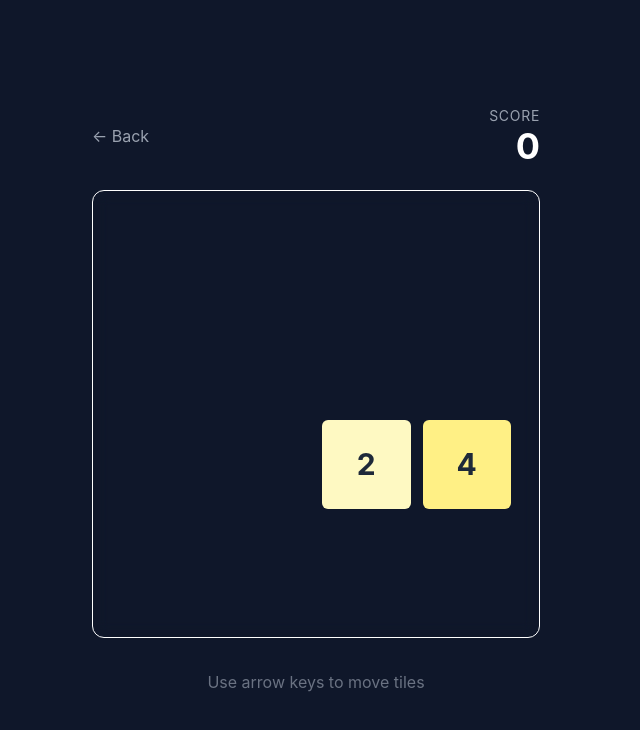
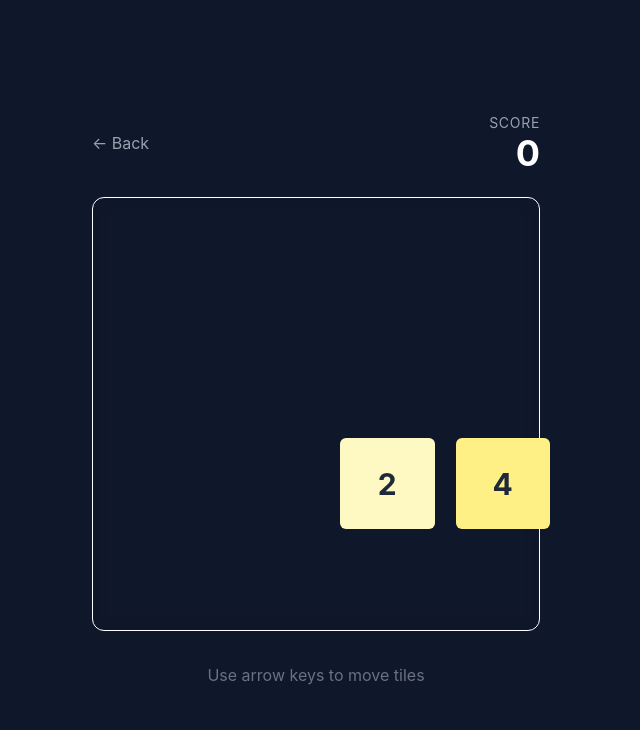
Before and after one commit to robinkct/game-portfolio, a React (Vite) app: page /games/2048 in a window 1280 px wide. Shown: the top 730 px of the page, without its empty margins (324-964 px from the left). Built offline with nearby package versions, Linux system fonts and the light colour scheme.

Commit message:
Feature: Add 0.1s movement animation to 2048

```diff
--- a/src/games/game-2048/Game2048.jsx
+++ b/src/games/game-2048/Game2048.jsx
@@ -1,5 +1,5 @@
 import { useEffect } from 'react';
-import { motion } from 'framer-motion';
+import { motion, AnimatePresence } from 'framer-motion';
 import { Link } from 'react-router-dom';
 import { use2048 } from './use2048';
 
@@ -35,6 +35,16 @@ const Game2048 = () => {
         return colors[value] || 'bg-gaming-900 text-white';
     };
 
+    // Flatten board to list of tiles with coordinates
+    const tiles = [];
+    board.forEach((row, r) => {
+        row.forEach((tile, c) => {
+            if (tile) {
+                tiles.push({ ...tile, r, c });
+            }
+        });
+    });
+
     return (
         <div className="min-h-screen bg-gaming-dark flex flex-col items-center justify-center p-4 relative overflow-hidden">
             {/* Background Decor */}
@@ -52,25 +62,63 @@ const Game2048 = () => {
                 </div>
 
                 <div className="bg-gaming-900/50 p-4 rounded-xl border border-gaming-900 backdrop-blur-sm relative">
-                    <div className="grid grid-cols-4 gap-3 bg-gaming-800/30 p-3 rounded-lg">
-                        {board.map((row, rIndex) => (
-                            row.map((cell, cIndex) => (
-                                <motion.div
-                                    key={`${rIndex}-${cIndex}`}
-                                    layout
-                                    initial={{ scale: 0 }}
-                                    animate={{ scale: 1 }}
-                                    transition={{ type: "spring", stiffness: 200, damping: 20 }}
-                                    className={`w-full aspect-square rounded-md flex items-center justify-center text-3xl font-bold ${getTileColor(cell)}`}
-                                >
-                                    {cell !== 0 && cell}
-                                </motion.div>
-                            ))
+                    {/* Grid Background */}
+                    <div className="grid grid-cols-4 gap-3 bg-gaming-800/30 p-3 rounded-lg relative h-[350px] sm:h-[400px]">
+                        {/* Empty Cells for visual grid */}
+                        {Array(16).fill(null).map((_, i) => (
+                            <div key={i} className="bg-gaming-card rounded-md w-full h-full opacity-50" />
                         ))}
+
+                        {/* Interactive Tiles Layer */}
+                        <div className="absolute inset-0 p-3 pointer-events-none">
+                            <AnimatePresence>
+                                {tiles.map((tile) => (
+                                    <motion.div
+                                        key={tile.id}
+                                        initial={tile.isNew ? { scale: 0 } : { scale: 1 }}
+                                        animate={{
+                                            scale: 1,
+                                            // Calculate position based on percentage (100% / 4 rows/cols)
+                                            // Gap calculation is tricky in absolute percentage.
+                                            // Easier to use CSS Grid for layout, but wait...
+                                            // If I use absolute position, I need to know exact pixel or % values including gaps.
+                                            // Alternative: Use layout prop within the same grid?
+                                            // If I use layout prop, I need to flatten the list and rely on FLIP.
+                                            // BUT, with grid, empty cells mess up the order.
+                                            // Absolute positioning is safer for 2048.
+
+                                            // Let's assume uniform grid with gap.
+                                            // Top = (Row Index * 25)%
+                                            // Left = (Col Index * 25)%
+                                            // But we have gaps.
+                                            // Let's use calc.
+                                            left: `calc(${tile.c * 25}% + ${tile.c * 0.75}rem)`, // 0.75rem is approximate gap-3
+                                            top: `calc(${tile.r * 25}% + ${tile.r * 0.75}rem)`,
+                                        }}
+                                        exit={{ scale: 0, opacity: 0 }}
+                                        transition={{
+                                            // The user explicitly requested 0.1s delay/duration for movement
+                                            type: "tween",
+                                            ease: "easeInOut", // easeInOut for smooth sliding
+                                            duration: 0.1
+                                        }}
+                                        className={`absolute w-[calc(25%-0.56rem)] h-[calc(25%-0.56rem)] rounded-md flex items-center justify-center text-3xl font-bold ${getTileColor(tile.value)} z-10`}
+                                        style={{
+                                            // Fine tuning the size calculation to account for gaps
+                                            // gap-3 = 0.75rem. Total gap space = 3 * 0.75rem = 2.25rem
+                                            // Cell width = (100% - 2.25rem) / 4.
+                                            // For simplicity, let the calc in tailwind handle it or use style
+                                        }}
+                                    >
+                                        {tile.value}
+                                    </motion.div>
+                                ))}
+                            </AnimatePresence>
+                        </div>
                     </div>
 
                     {(gameOver || hasWon) && (
-                        <div className="absolute inset-0 bg-black/80 flex flex-col items-center justify-center rounded-xl z-10 backdrop-blur-sm">
+                        <div className="absolute inset-0 bg-black/80 flex flex-col items-center justify-center rounded-xl z-20 backdrop-blur-sm">
                             <h2 className={`text-5xl font-bold mb-4 ${hasWon ? 'text-yellow-400' : 'text-red-500'}`}>
                                 {hasWon ? 'YOU WON!' : 'GAME OVER'}
                             </h2>
--- a/src/games/game-2048/logic.js
+++ b/src/games/game-2048/logic.js
@@ -1,49 +1,82 @@
 // 2048 Game Logic
 
+// Helper to generate unique IDs
+const generateId = () => Date.now().toString(36) + Math.random().toString(36).substr(2);
+
 export const generateBoard = () => {
-    return Array(4).fill().map(() => Array(4).fill(0));
+    return Array(4).fill().map(() => Array(4).fill(null));
 };
 
 export const getRandomTile = (board) => {
     let emptyCells = [];
     board.forEach((row, r) => {
         row.forEach((cell, c) => {
-            if (cell === 0) emptyCells.push({ r, c });
+            if (cell === null) emptyCells.push({ r, c });
         });
     });
 
     if (emptyCells.length === 0) return null;
 
     const randomCell = emptyCells[Math.floor(Math.random() * emptyCells.length)];
-    return { ...randomCell, value: Math.random() < 0.9 ? 2 : 4 };
+    return {
+        ...randomCell,
+        tile: {
+            id: generateId(),
+            value: Math.random() < 0.9 ? 2 : 4,
+            isNew: true // Flag for enter animation
+        }
+    };
 };
 
 export const placeRandomTile = (board) => {
-    const newBoard = board.map(row => [...row]);
-    const tile = getRandomTile(newBoard);
-    if (tile) {
-        newBoard[tile.r][tile.c] = tile.value;
+    // Deep clone the board of objects
+    const newBoard = board.map(row => row.map(cell => cell ? { ...cell, isNew: false, isMerged: false } : null));
+
+    const tileData = getRandomTile(newBoard);
+    if (tileData) {
+        newBoard[tileData.r][tileData.c] = tileData.tile;
     }
     return newBoard;
 };
 
-const filterZero = (row) => row.filter(num => num !== 0);
+// Remove nulls
+const filterEmpty = (row) => row.filter(tile => tile !== null);
 
 const slideRow = (row) => {
-    let arr = filterZero(row);
+    // Reset merge flags for existing tiles before processing
+    let arr = filterEmpty(row).map(t => ({ ...t, isNew: false, isMerged: false }));
     let score = 0;
 
     for (let i = 0; i < arr.length - 1; i++) {
-        if (arr[i] === arr[i + 1]) {
-            arr[i] *= 2;
-            score += arr[i];
-            arr[i + 1] = 0;
+        if (arr[i].value === arr[i + 1].value) {
+            // Merge
+            // We create a new tile representing the merged result
+            // Usually we might want to keep one ID to look like it morphs,
+            // but creating a new ID forces a re-render of that specific tile which can be used for a "Pop" effect.
+            // However, to animate moving *into* the merge, we might want to preserve one?
+            // Simpler: New ID for the merged result.
+            // Better UX: The two old tiles should move to the same spot, then vanish.
+            // But that requires tracking "previous positions".
+            // Let's stick to standard ID swap for now.
+
+            const newValue = arr[i].value * 2;
+            score += newValue;
+
+            arr[i] = { id: generateId(), value: newValue, isMerged: true };
+            arr[i + 1] = null; // Mark for removal
+
+            // Note: In this simple implementation, the second tile just disappears effectively.
+            // A more advanced implementations tracks "mergedFrom" array of IDs.
+            // But for "movement animation" requested by user configuration, just ensuring distinct IDs is step 1.
         }
     }
 
-    arr = filterZero(arr);
+    // Filter out the nulls created during merge
+    arr = filterEmpty(arr);
+
+    // Pad with nulls
     while (arr.length < 4) {
-        arr.push(0);
+        arr.push(null);
     }
     return { newRow: arr, score };
 };
@@ -57,7 +90,12 @@ export const moveLeft = (board) => {
         const { newRow, score } = slideRow(row);
         newBoard.push(newRow);
         totalScore += score;
-        if (JSON.stringify(row) !== JSON.stringify(newRow)) hasChanged = true;
+
+        // Check difference by comparing IDs and values
+        // If the arrangement of IDs/Values is different, it changed.
+        const rowIds = row.map(c => c ? c.id : null).join(',');
+        const newRowIds = newRow.map(c => c ? c.id : null).join(',');
+        if (rowIds !== newRowIds) hasChanged = true;
     });
 
     return { board: newBoard, score: totalScore, hasChanged };
@@ -74,34 +112,54 @@ export const moveRight = (board) => {
         let finalRow = newRow.reverse();
         newBoard.push(finalRow);
         totalScore += score;
-        if (JSON.stringify(row) !== JSON.stringify(finalRow)) hasChanged = true;
+
+        const rowIds = row.map(c => c ? c.id : null).join(',');
+        const finalRowIds = finalRow.map(c => c ? c.id : null).join(',');
+        if (rowIds !== finalRowIds) hasChanged = true;
     });
 
     return { board: newBoard, score: totalScore, hasChanged };
 };
 
 const rotateLeft = (board) => {
-    return board[0].map((val, index) => board.map(row => row[index])).reverse();
+    const rows = board.length;
+    const cols = board[0].length;
+    let newBoard = Array(cols).fill().map(() => Array(rows).fill(null));
+    for (let r = 0; r < rows; r++) {
+        for (let c = 0; c < cols; c++) {
+            newBoard[c][rows - 1 - r] = board[r][c];
+        }
+    }
+    return newBoard;
 };
 
 const rotateRight = (board) => {
-    return board[0].map((val, index) => board.map(row => row[index]).reverse());
+    const rows = board.length;
+    const cols = board[0].length;
+    let newBoard = Array(cols).fill().map(() => Array(rows).fill(null));
+    for (let r = 0; r < rows; r++) {
+        for (let c = 0; c < cols; c++) {
+            newBoard[c][r] = board[rows - 1 - c][c];
+        }
+    }
+    return newBoard;
 };
 
 export const moveUp = (board) => {
-    // Rotate left (counter-clockwise) to make columns rows
+    // Rotate counter-clockwise (Left)
+    // [0,0] -> [3,0] ? No.
+    // simpler helpers
+    // rotateLeft: cols become rows, reading from right to left?
+    // Let's use the explicit helpers I wrote above to be sure.
     let rotated = rotateLeft(board);
     const { board: movedBoard, score, hasChanged } = moveLeft(rotated);
-    // Rotate right (clockwise) to restore
     let newBoard = rotateRight(movedBoard);
     return { board: newBoard, score, hasChanged };
 };
 
 export const moveDown = (board) => {
-    // Rotate right to make columns rows
     let rotated = rotateRight(board);
     const { board: movedBoard, score, hasChanged } = moveLeft(rotated);
-    // Rotate left to restore
     let newBoard = rotateLeft(movedBoard);
     return { board: newBoard, score, hasChanged };
 };
@@ -110,14 +168,14 @@ export const checkGameOver = (board) => {
     // Check for empty cells
     for (let r = 0; r < 4; r++) {
         for (let c = 0; c < 4; c++) {
-            if (board[r][c] === 0) return false;
+            if (board[r][c] === null) return false;
         }
     }
     // Check for possible merges
     for (let r = 0; r < 4; r++) {
         for (let c = 0; c < 4; c++) {
-            if (c < 3 && board[r][c] === board[r][c + 1]) return false;
-            if (r < 3 && board[r][c] === board[r + 1][c]) return false;
+            if (c < 3 && board[r][c].value === board[r][c + 1].value) return false;
+            if (r < 3 && board[r][c].value === board[r + 1][c].value) return false;
         }
     }
     return true;
--- a/src/games/game-2048/use2048.js
+++ b/src/games/game-2048/use2048.js
@@ -44,7 +44,7 @@ export const use2048 = () => {
             }
 
             // Optional: Check win (2048 tile)
-            // if (newBoard.flat().includes(2048)) setHasWon(true);
+            // if (newBoard.flat().some(tile => tile && tile.value === 2048)) setHasWon(true);
         }
     }, [board, gameOver]);
 
```
